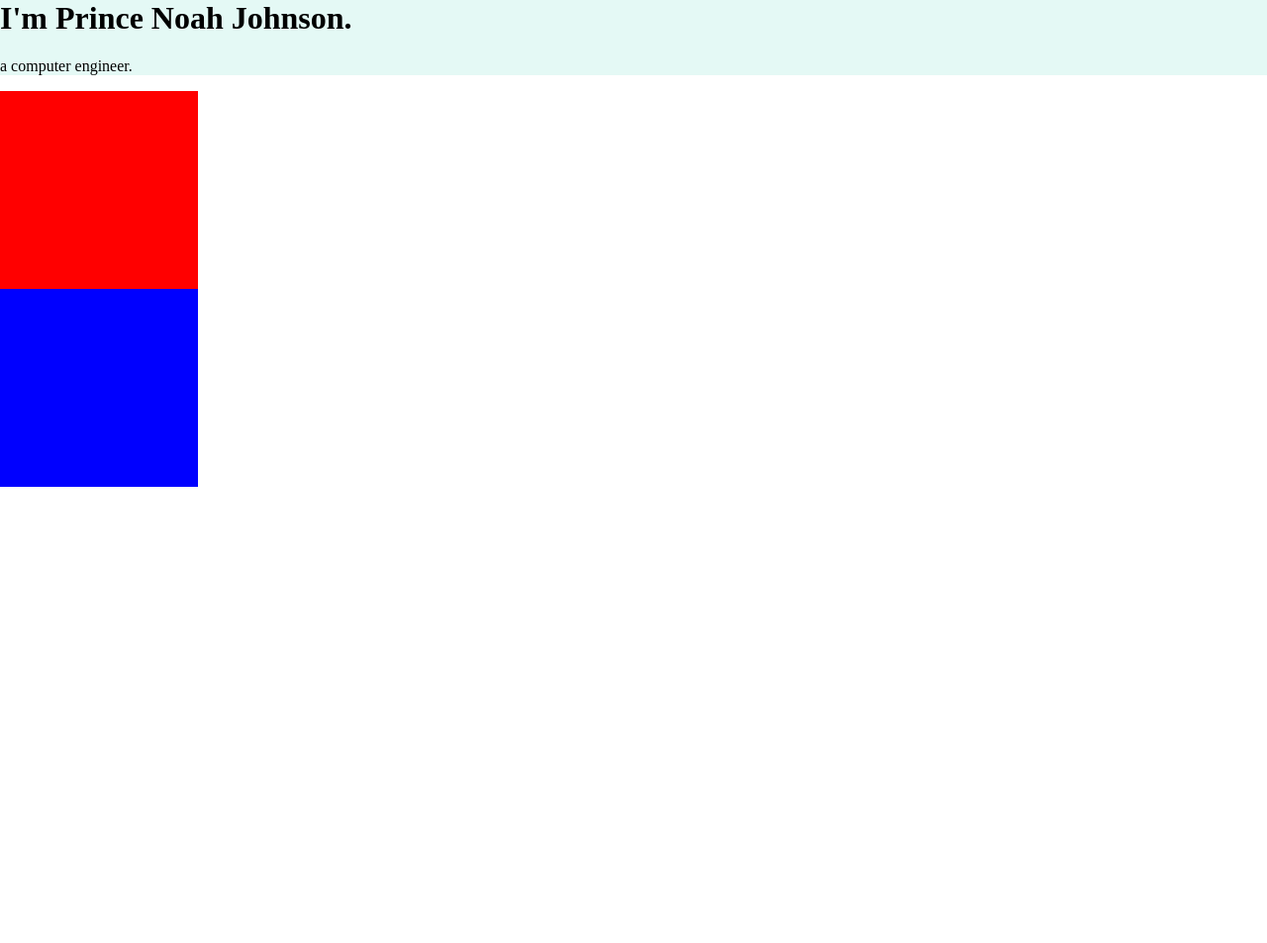
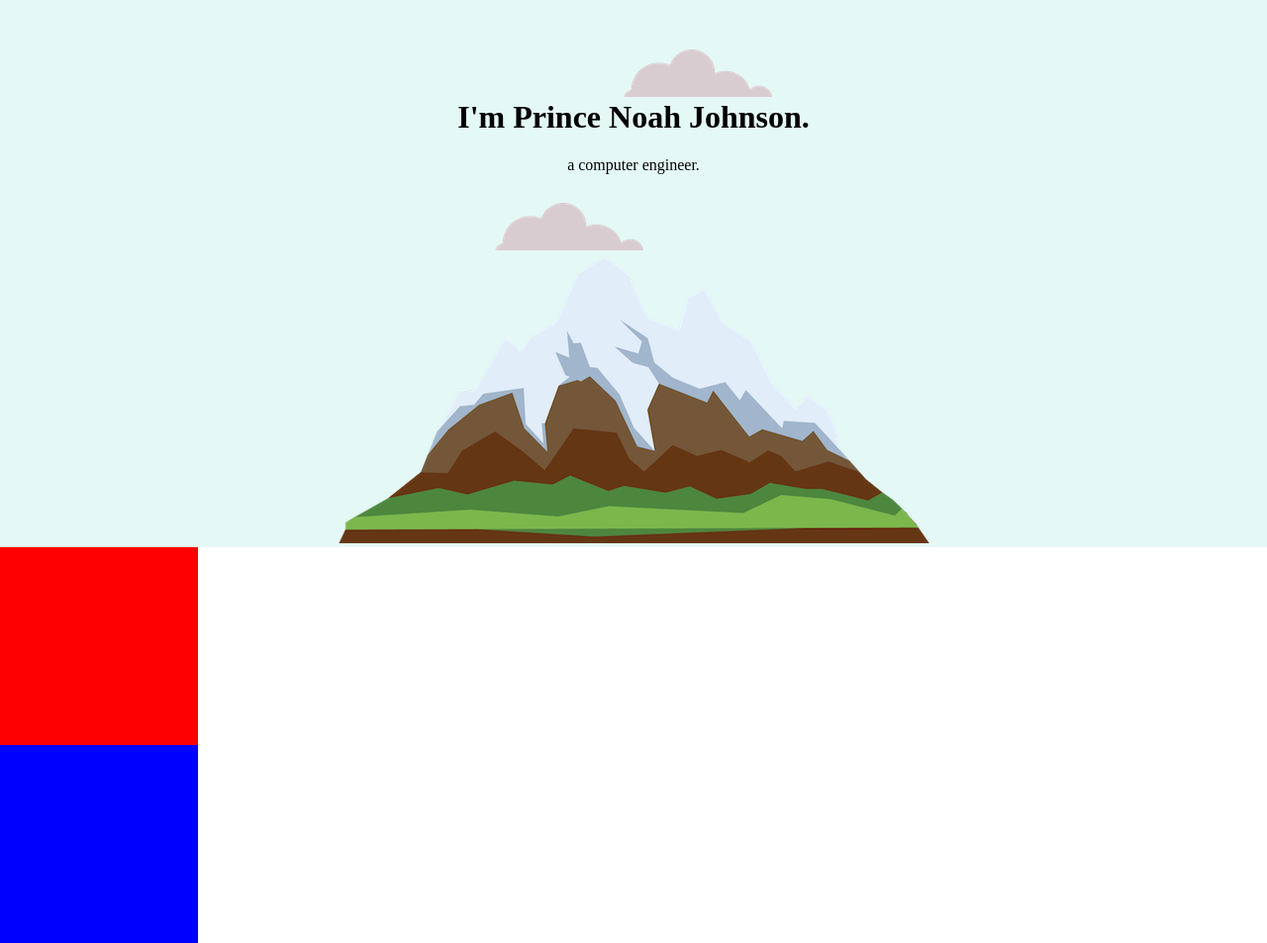
Before and after one commit to prince-noah-johnson/css-mysite, a plain HTML site: page index.html in a window 1280 px wide. Shown: the whole page at 99% size. Before the commit the page ends 800 px from the top, so only its background shows below. Drawn offline with Linux system fonts and the light colour scheme.

Commit message:
Personal Site

```diff
--- a/css/styles.css
+++ b/css/styles.css
@@ -1,13 +1,28 @@
 body {
     margin: 0px;
+    text-align: center;
 }
 
 .top-container {
     background-color: #e4f9f5;
+    position: relative;
+    padding-top: 100px;
 }
 
 h1 {
     margin-top: 0px;
+}
+
+.top-cloud {
+    position: absolute;
+    top: 50px;
+    right: 500px;
+}
+
+.bottom-cloud {
+    position: absolute;
+    left: 500px;
+    bottom: 300px;
 }
 
 .middle-container {
--- a/index.html
+++ b/index.html
@@ -10,8 +10,11 @@
 </head>
 <body>
     <div class="top-container">
+        <img class = "top-cloud" src="images/cloud.png" alt="cloud">
         <h1>I'm Prince Noah Johnson.</h1>
         <p>a computer engineer.</p>
+        <img class = "bottom-cloud" src="images/cloud.png" alt="cloud">
+        <img src="/images/mountain.png" alt="mountain">
     </div>
 
     <div class="middle-container">
```
